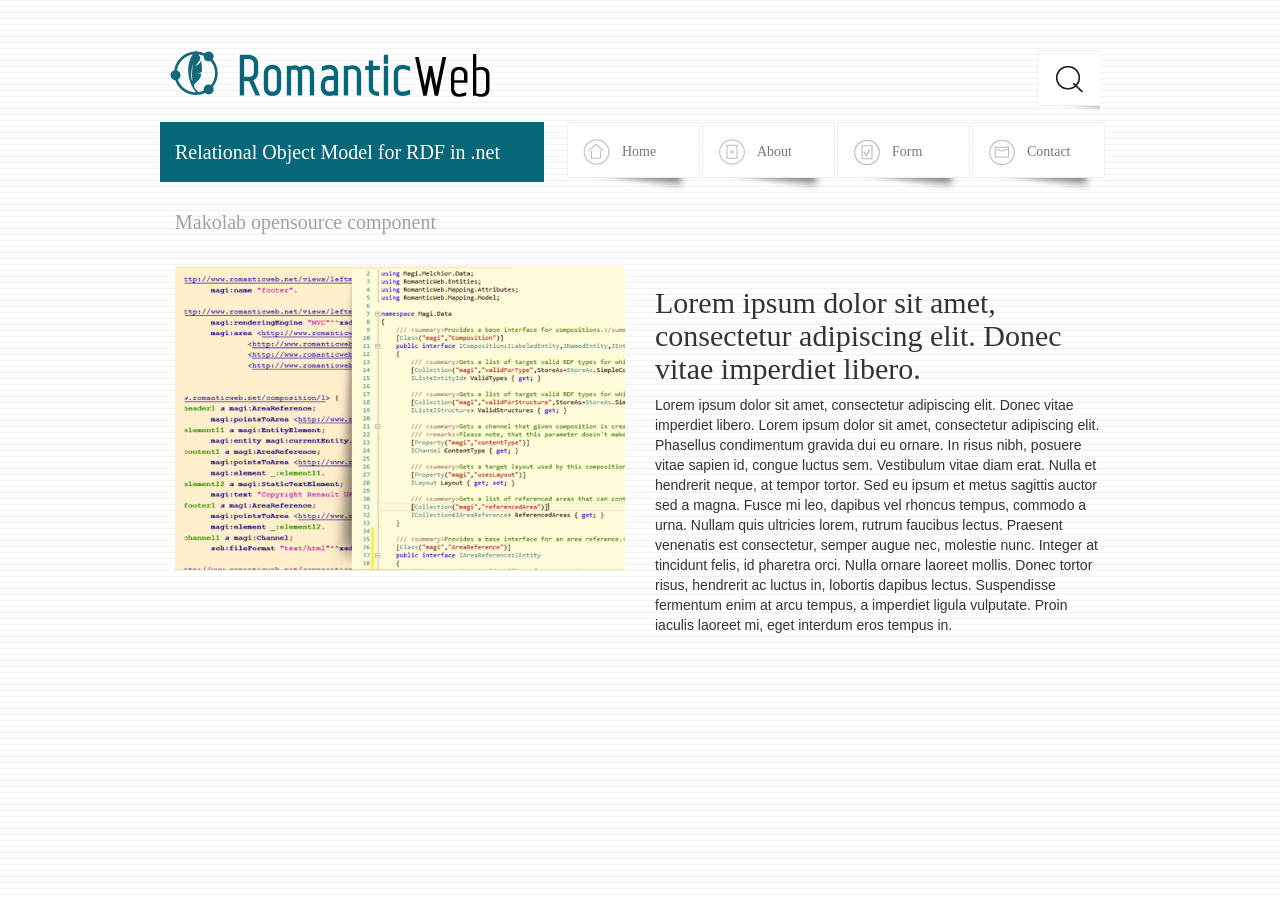
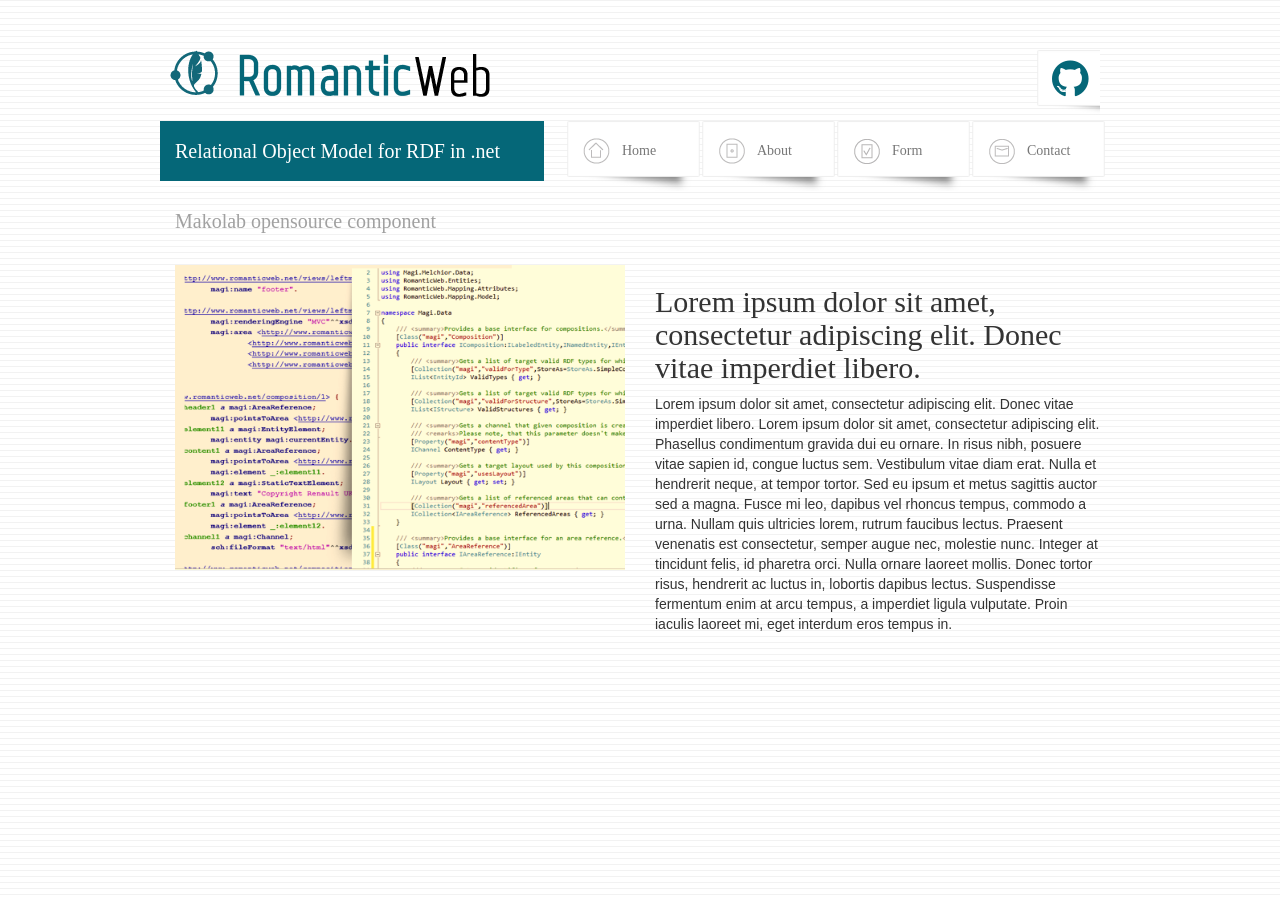
Before and after one commit to MakoLab/RomanticWeb, a Jekyll site: the page index.html, which Jekyll copies as it is, in a window 1280 px wide. Built offline with Jekyll 4.4.1, drawn with Linux system fonts in a browser that asks for light colours; nearby versions of some CDN libraries; some web fonts are replaced; Markdown is read by kramdown in place of the engine named in the settings.

Commit message:
font-awesome github link

```diff
--- a/css/screen.css
+++ b/css/screen.css
@@ -10,6 +10,17 @@
   font-family: 'Web_Serveroff';
 }
 
+.search {
+    background-image:url("../images/mb.png");
+    width: 63px;
+    height: 100%;
+    float: right;
+    padding-left: 15px;
+    padding-bottom: 10px;
+    margin-right: 20px;
+    font-size: 32pt;
+    color: #056778
+}
 
 @media (max-width: 767px) {
 .nav {
@@ -126,8 +137,6 @@
 }
 }
 
-
-
 @media (min-width: 768px) and (max-width: 991px) {
 .nav {
 	float: right;
@@ -189,13 +198,6 @@
 	margin-left:10px;
 }
 .search {
-	background-image:url("../images/mb.png");
-	width: 63px;
-	height: 100%;
-	float: right;
-	padding-left: 18px;
-	padding-top: 15px;
-	padding-bottom: 30px;
 	margin-right: 0px;
 }
 .left {
@@ -231,15 +233,6 @@
 	display: none;
 }
 }
-
-
-
-
-
-
-
-
-
 
 @media (min-width: 992px) {
 .nav {
@@ -300,16 +293,6 @@
 .brand  img{
 	margin-left:10px;
 }
-.search {
-	background-image:url("../images/mb.png");
-	width: 63px;
-	height: 100%;
-	float: right;
-	padding-left: 18px;
-	padding-top: 15px;
-	padding-bottom: 30px;
-	margin-right: 20px;
-}
 .left {
 	float: left;
 	padding-left:15px;
--- a/index.html
+++ b/index.html
@@ -24,6 +24,7 @@
 	<meta http-equiv="content-script-type" content="text/javascript">
 	<meta http-equiv="content-style-type" content="text/css">
 	<meta http-equiv="Content-Type" content="text/html; charset=utf-8">
+    <link href="//maxcdn.bootstrapcdn.com/font-awesome/4.1.0/css/font-awesome.min.css" rel="stylesheet">
     <!-- Bootstrap core CSS -->
     <link href="dist/css/bootstrap.css" rel="stylesheet">
     <!-- Custom styles for this template -->
@@ -41,7 +42,7 @@
 			<div class="row">
 				<div class="col-md-12">
 					<a class="brand" href="index.html"><img src="images/logo.png" class="img-responsive"/></a>
-					<a class="search" href=""><img src="images/search.png" /></a>
+					<a class="search" href="http://github.com/MakoLab/RomanticWeb"><span class="fa fa-github"></span></a>
 				</div>
 			</div>
 			<div class="row">
```
